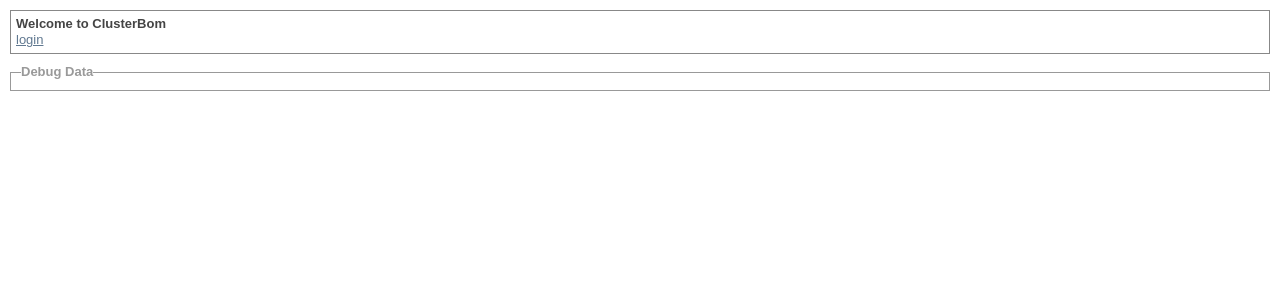
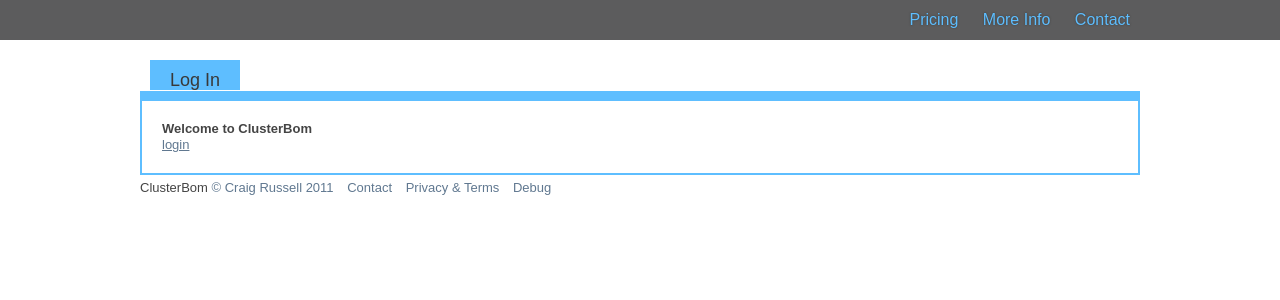
Before and after one commit to craig552uk/ClusterBom, a PHP site: page / in a window 1280 px wide. Shown: the top 300 px of the page. Run offline with PHP 8.4, Linux system fonts and the light colour scheme.

Commit message:
Better styles throughout app

```diff
--- a/application/controllers/main.php
+++ b/application/controllers/main.php
@@ -24,12 +24,12 @@ class Main extends Controller {
 		    $template->set('session', $this->session->getData());
 		}elseif($this->session->error()){
 		    // Load unauthenticated view
-		    $template = $this->load->view('index');
+		    $template = $this->load->view('app/login');
 		    // Send error message to view
 		    $template->set('error', $config['str']['error'][$this->session->getError()]);
 		}else{
 		    // Load unauthenticated view
-		    $template = $this->load->view('index');
+		    $template = $this->load->view('app/login');
 		}
 
 		// Render View
--- a/application/views/app/footer.php
+++ b/application/views/app/footer.php
@@ -5,5 +5,10 @@
  */
 ?>
 <footer>
-    <p>Logged in at <?php echo date(DATETIME_FORMAT, $session->time); ?></p>
+    <ul class="hlist">
+        <li>ClusterBom <a href="#">&copy; Craig Russell 2011</a></li>
+        <li><a href="#">Contact</a></li>
+        <li><a href="#">Privacy &amp; Terms</a></li>
+        <?php if(DEBUG): ?><li><a id="debuglink" href="#">Debug</a></li><?php endif; ?>
+    </ul>
 </footer>
--- /dev/null
+++ b/application/views/app/login.php
@@ -0,0 +1,36 @@
+<?php
+/**
+ * Main View
+ *
+ * This is the default view for unauthenticated users
+ *
+ */
+?>
+
+<?php /* Don't include header.php - Using custom header for login */ ?>
+
+    <nav id="topbar">
+        <a id="logo" href="#">ClusterBom</a>
+        <ul class="hlist">
+            <li><a href="#">Pricing</a></li>
+            <li><a href="#">More Info</a></li>
+            <li><a href="#">Contact</a></li>
+        </ul>
+    </nav><!-- #topbar -->
+
+    <nav id="content-nav">
+        <ul class="hlist">
+            <li><a id="selected" href="<?php echo BASE_URL ?>">Log In</a></li>
+        </ul>
+    </nav><!-- #content-nav -->
+    <div id="content">
+        <section>
+            <h1>Welcome to ClusterBom</h1>
+            <?php if(isset($error)): /* Display error if set */ ?>
+                <p class="error"><?php echo $error; ?></p>
+            <?php endif; ?>
+            <p><a href="#" onclick="popup('<?php echo BASE_URL . 'auth/login/' ?>'); return false;">login</a></p>
+        </section>
+    </div><!-- #content -->
+
+<?php include('footer.php'); ?>
--- a/application/views/sys/debug.php
+++ b/application/views/sys/debug.php
@@ -1,12 +1,5 @@
 <?php if(DEBUG): ?>
 <section id="debug">
-    <fieldset>
-    <legend>Debug Data</legend>
-
-        <p>Data displayed in this section can be edited in the debug.php view
-           file. Debugging is enabled by a global variable set in the index.php
-           file in the root directory.</p>
-
         <?php
             debug_block('Session Data', $_SESSION);
             debug_block('GET Data', $_GET);
@@ -16,8 +9,6 @@
             global $url_processing;
             debug_block('URL Processing', $url_processing);
         ?>
-
-    </fieldset>
 </section>
 <?php endif; ?>
 <?php
--- a/application/views/sys/head.php
+++ b/application/views/sys/head.php
@@ -29,3 +29,4 @@
     <script src="<?php echo BASE_URL; ?>static/js/libs/modernizr-1.7.min.js"></script>
 </head>
 <body>
+<div id="wrapper">
--- a/application/views/sys/tail.php
+++ b/application/views/sys/tail.php
@@ -5,7 +5,9 @@
  *
  */
 ?>
-<?php include('debug.php'); /* Debug data on every page */ ?>
+    <?php include('debug.php'); /* Debug data on every page */ ?>
+
+    </div><!-- #wrapper -->
 
     <script src="<?php echo BASE_URL; ?>static/js/libs/jquery-1.5.1.min.js"></script>
     <script src="<?php echo BASE_URL; ?>static/js/script.js"></script>
--- a/static/css/style.css
+++ b/static/css/style.css
@@ -1,106 +1,125 @@
-/* CSS Styles */
 
-/* Primary Layout */
-header,
-footer,
-#content {
-    border: 1px solid #888;
-    margin: 10px;
-    padding: 5px;
+/* General layout */
+#wrapper {
+    width: 1000px;
+    margin: auto;
 }
 
-/* Navigation */
-
-header nav {
-    margin-top: 10px;
+#topbar {
+    font-size: 16px;
+    height: 40px;
 }
 
-header nav#account {
+#topbar #logo {
+    float: left;
+    text-decoration: none;
+    display: block;
+    width: 150px;
+    height: 40px;
+    color: transparent;
+}
+
+#topbar ul {
     float: right;
 }
 
-header nav#main {
-    float: left;
+#topbar li {
+line-height: 40px;
+    text-shadow: 0 0 2px #393939;
 }
 
-header nav ul {
-    list-style-type: none;
+#topbar li a {
+    color: #5EBEFF;
+    padding: 10px;
 }
 
-header nav li {
+#topbar li a:hover {
+    color: #CFCFCF;
+    background-color: #393939;
+}
+
+#topbar span {
+    color: #d9d9d9;
+    padding: 10px;
+}
+
+#content-nav ul {
+    height: 31px;
+    line-height: 31px;
+    margin-bottom: -5px;
+    margin-top: 25px;
+}
+
+#content-nav a {
+    padding: 10px 20px 0 20px;
+    margin: 0 10px;
+    background-color: #5c5c5c;
+    color: #ddd;
+    font-size: 18px;
+    text-shadow: 0 0 2px #393939;
+}
+
+#content-nav a:hover {
+    color: #5EBEFF;
+    background-color: #393939;
+}
+
+#content-nav a#selected {
+    background-color: #5EBEFF;
+    color: #393939;
+    text-shadow: none;
+}
+
+#content {
+    border: 2px solid #5EBEFF;
+    border-top-width: 10px;
+    padding: 20px;
+}
+
+footer{
+    margin-top: 5px;
+}
+
+footer li {
+    margin-right: 10px;
+}
+
+/* Images */
+body{
+    background: #ffffff url('../images/topbar1.png') repeat-x top left;
+}
+
+/* Horizontal list */
+.hlist {
+    list-style-type: none;
+    margin: 0;
+}
+
+.hlist li {
     display: inline;
 }
 
-header nav a,
-header nav span {
+.hlist a {
     text-decoration: none;
-    padding: 0 5px;
-}
-
-header nav a:link {}
-header nav a:hover {}
-
-/* Lists */
-
-dl {
-    margin: 10px;
-    margin-bottom: 0;
-}
-
-dt {
-    font-weight: bold;
-    width: 200px;
-}
-
-dd {
-    padding-left: 10px;
-    margin-bottom: 10px;
-}
-
-/* Datasets list */
-
-.datasets {
-    list-style-type: none;
-    border: 1px solid lightgrey;
-}
-
-/* Error View */
-#error {
-    margin: 10px;
-    padding: 10px;
-    border: 1px solid red;
-}
-
-#error h1 {
-    font-size: 24px;
-}
-
-#error p {
-    font-size: 16px;
 }
 
 /* Debug view */
-#debug p,
-#debug fieldset{
-    margin: 10px;
-}
 
-#debug fieldset{
-    border: 1px solid #999;
-    padding: 5px;
+#debug {
+    display: none;
 }
 
 #debug legend{
     font-weight: bold;
-    margin-left: 5px;
     cursor: pointer;
 }
 
-#debug fieldset * {
-    display: none;
-    color: #999;
+#debug fieldset {
+    border: 1px solid #ccc;
+    margin: 10px 0;
+    padding: 5px;
 }
 
-#debug legend {
-    display: block;
+#debug pre {
+    display: none;
 }
--- a/static/js/script.js
+++ b/static/js/script.js
@@ -2,6 +2,11 @@
 /* Toggle fieldset boxes in debug section */
 $('#debug legend').click(function(){
     $(this).nextAll().slideToggle();
+});
+
+/* Toggle debug section with debug link */
+$('#debuglink').click(function(){
+    $('#debug').slideToggle();
 });
 
 /*
```
Also changed, not shown: application/views/app/dashboard.php (+12 -2 lines), application/views/app/dataset-list.php (+11 -1 lines), application/views/app/dummy.php (+11 -2 lines), application/views/app/header.php (+11 -18 lines), application/views/app/user-profile.php (+16 -7 lines), static/images/topbar1.png (added).
